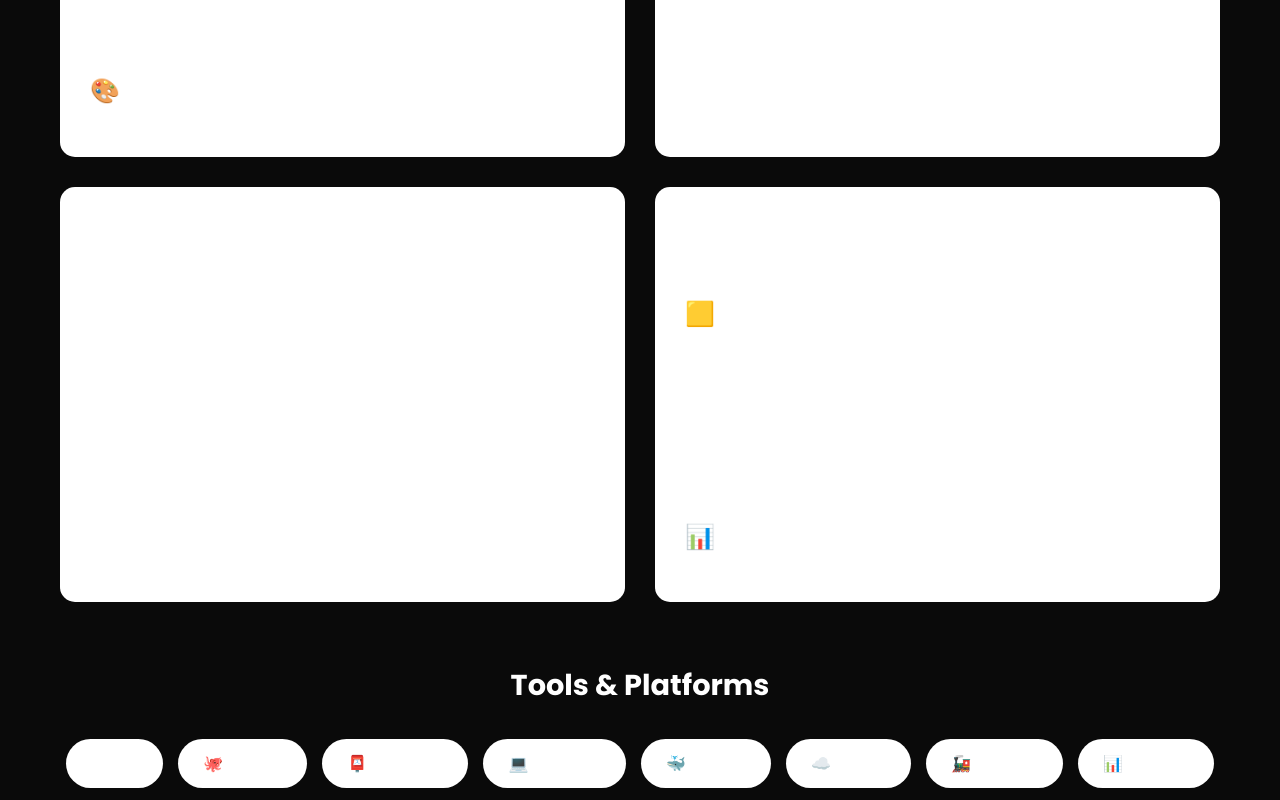
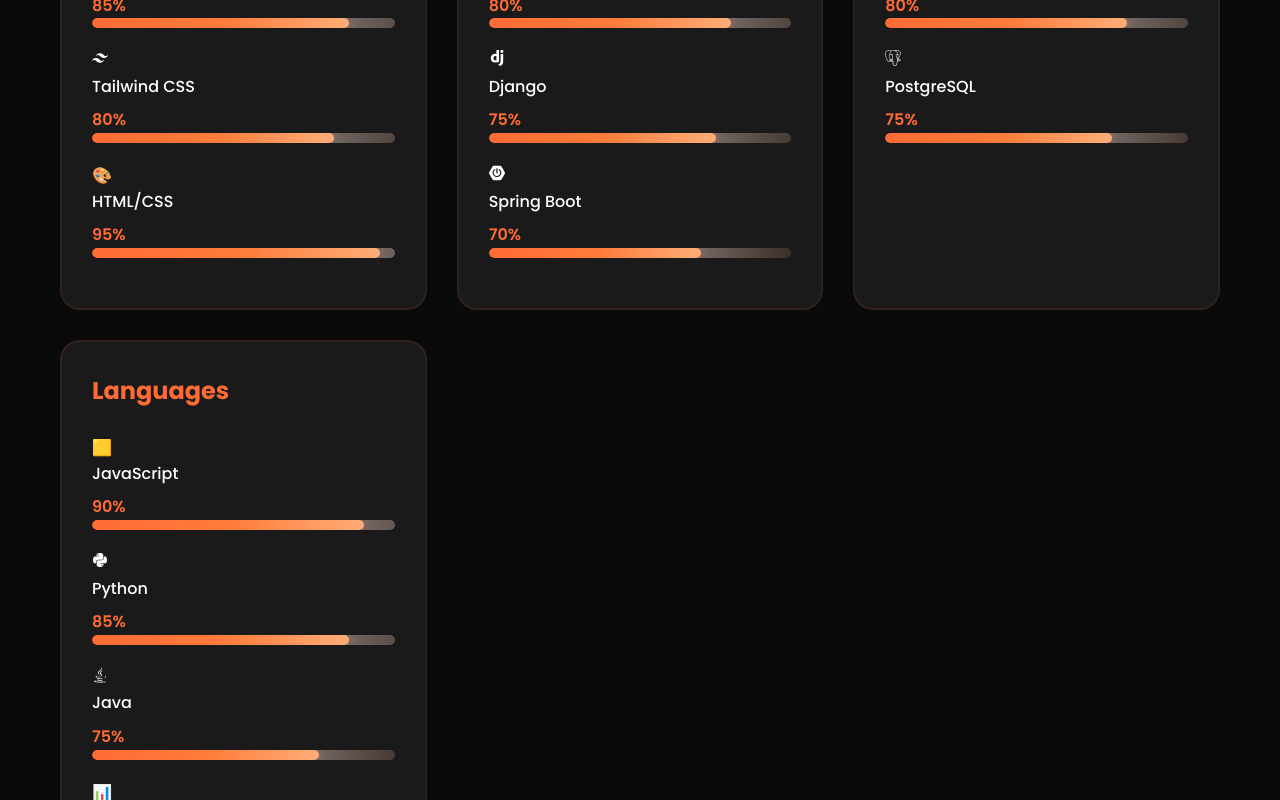
Before and after one commit to Keshavja29/portfolio-website, a React (Create React App) app: page / in a window 1280 px wide. Shown: the part 2460-3260 px from the top of the page. Built offline with nearby package versions, Linux system fonts and the light colour scheme; the HTML template or start-up script is replaced by a standard one.

Commit message:
Update Skills section with orange theme and animated progress bars

```diff
--- a/src/components/Skills.css
+++ b/src/components/Skills.css
@@ -1,122 +1,115 @@
 .skills {
-  background: var(--bg-light);
+  background: var(--dark-bg);
+  position: relative;
+}
+
+.skills h2 {
+  text-align: center;
+  font-size: 3rem;
+  font-weight: 800;
+  margin-bottom: 20px;
+  background: linear-gradient(135deg, var(--primary-orange), var(--accent-orange));
+  -webkit-background-clip: text;
+  -webkit-text-fill-color: transparent;
+  background-clip: text;
+}
+
+.skills-subtitle {
+  text-align: center;
+  color: var(--text-secondary);
+  font-size: 1.2rem;
+  margin-bottom: 60px;
 }
 
 .skills-grid {
   display: grid;
-  grid-template-columns: repeat(2, 1fr);
+  grid-template-columns: repeat(auto-fit, minmax(300px, 1fr));
   gap: 30px;
-  margin-bottom: 60px;
 }
 
 .skill-category {
-  background: white;
+  background: var(--card-bg);
   padding: 30px;
-  border-radius: 15px;
-  box-shadow: var(--shadow);
+  border-radius: 20px;
+  border: 2px solid rgba(255, 107, 53, 0.1);
   transition: all 0.3s ease;
 }
 
 .skill-category:hover {
+  border-color: var(--primary-orange);
   transform: translateY(-5px);
-  box-shadow: var(--shadow-hover);
+  box-shadow: 0 15px 40px rgba(255, 107, 53, 0.2);
 }
 
-.category-title {
+.skill-category h3 {
   font-size: 1.5rem;
-  color: var(--text-dark);
+  color: var(--primary-orange);
   margin-bottom: 25px;
-  padding-bottom: 15px;
-  border-bottom: 3px solid var(--primary-color);
+  display: flex;
+  align-items: center;
+  gap: 10px;
 }
 
-.skills-list {
-  display: flex;
-  flex-direction: column;
-  gap: 20px;
+.skill-category h3 svg {
+  font-size: 1.8rem;
 }
 
 .skill-item {
-  width: 100%;
-}
-
-.skill-header {
-  display: flex;
-  align-items: center;
-  gap: 10px;
-  margin-bottom: 8px;
-}
-
-.skill-icon {
-  font-size: 1.5rem;
-  color: var(--primary-color);
+  margin-bottom: 20px;
 }
 
 .skill-name {
-  flex: 1;
+  display: flex;
+  justify-content: space-between;
+  margin-bottom: 8px;
+  color: var(--text-primary);
   font-weight: 500;
-  color: var(--text-dark);
 }
 
 .skill-percentage {
-  font-size: 0.9rem;
-  color: var(--text-light);
+  color: var(--primary-orange);
   font-weight: 600;
 }
 
 .skill-bar {
-  width: 100%;
-  height: 8px;
-  background: var(--bg-light);
+  height: 10px;
+  background: rgba(255, 107, 53, 0.1);
   border-radius: 10px;
   overflow: hidden;
+  position: relative;
 }
 
 .skill-progress {
   height: 100%;
-  background: linear-gradient(135deg, var(--primary-color), var(--secondary-color));
+  background: linear-gradient(90deg, var(--primary-orange), var(--secondary-orange));
   border-radius: 10px;
-  transition: width 1s ease-out;
+  transition: width 1s ease;
+  box-shadow: 0 0 10px var(--glow-orange);
+  position: relative;
 }
 
-.tools-section {
-  text-align: center;
+.skill-progress::after {
+  content: '';
+  position: absolute;
+  top: 0;
+  left: 0;
+  right: 0;
+  bottom: 0;
+  background: linear-gradient(90deg, transparent, rgba(255, 255, 255, 0.3), transparent);
+  animation: shimmer 2s infinite;
 }
 
-.tools-section h3 {
-  font-size: 1.8rem;
-  color: var(--text-dark);
-  margin-bottom: 30px;
+@keyframes shimmer {
+  0% { transform: translateX(-100%); }
+  100% { transform: translateX(100%); }
 }
 
-.tools-grid {
-  display: flex;
-  flex-wrap: wrap;
-  gap: 15px;
-  justify-content: center;
-}
+/* Responsive */
+@media (max-width: 768px) {
+  .skills h2 {
+    font-size: 2rem;
+  }
 
-.tool-badge {
-  background: white;
-  padding: 12px 25px;
-  border-radius: 25px;
-  font-weight: 500;
-  color: var(--text-dark);
-  box-shadow: var(--shadow);
-  transition: all 0.3s ease;
-  display: flex;
-  align-items: center;
-  gap: 8px;
-}
-
-.tool-badge:hover {
-  background: linear-gradient(135deg, var(--primary-color), var(--secondary-color));
-  color: white;
-  transform: translateY(-3px);
-  box-shadow: var(--shadow-hover);
-}
-
-@media (max-width: 968px) {
   .skills-grid {
     grid-template-columns: 1fr;
   }
```
